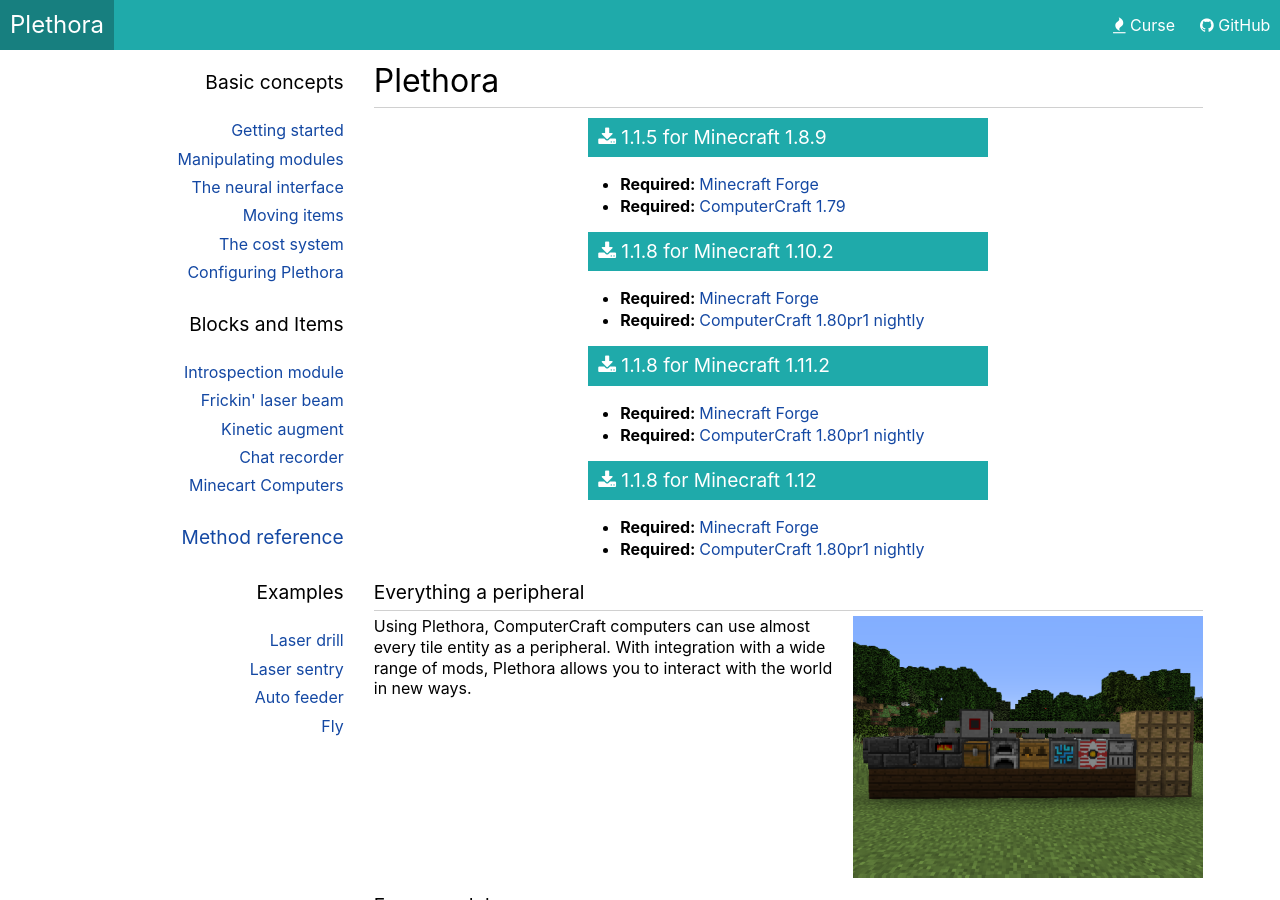
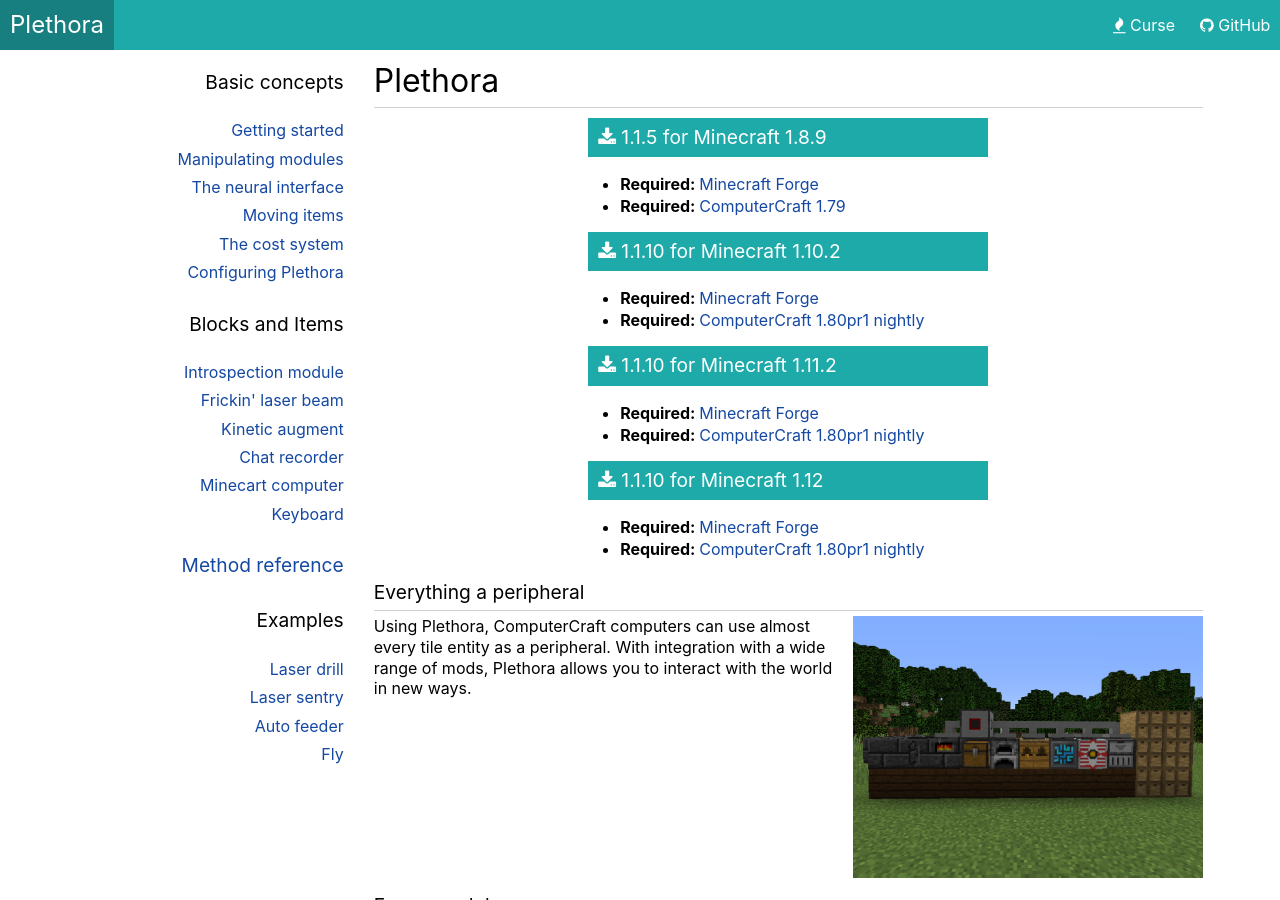
Before and after one commit to SquidDev-CC/plethora, a Jekyll site: the page built from index.html, in a window 1280 px wide and 900 px high. Built offline with Jekyll 4.4.1, drawn with Linux system fonts in a browser that asks for light colours.

Commit message:
Update Plethora versions
Also normalise cases of item/block names. This is now consistent with the
mod.

```diff
--- a/_layouts/text.html
+++ b/_layouts/text.html
@@ -28,10 +28,10 @@
 				<!-- <li><a href="{{ "items/module-sensor.html" | relative_url }}">Entity sensor</a></li> -->
 				<li><a href="{{ "items/module-kinetic.html" | relative_url }}">Kinetic augment</a></li>
 				<li><a href="{{ "items/module-chat.html" | relative_url }}">Chat recorder</a></li>
-				<!-- <li><a href="{{ "items/module-glasses.html" | relative_url }}">Overlay Glasses</a></li> -->
-				<li><a href="{{ "items/minecart.html" | relative_url }}">Minecart Computers</a></li>
-				<!-- <li><a href="{{ "items/redstone-integrator.html" | relative_url }}">Redstone Integrator</a></li> -->
-				<!-- <li><a href="{{ "items/keyboard.html" | relative_url }}">Keyboard</a></li> -->
+				<!-- <li><a href="{{ "items/module-glasses.html" | relative_url }}">Overlay glasses</a></li> -->
+				<li><a href="{{ "items/minecart.html" | relative_url }}">Minecart computer</a></li>
+				<!-- <li><a href="{{ "items/redstone-integrator.html" | relative_url }}">Redstone integrator</a></li> -->
+				<li><a href="{{ "items/keyboard.html" | relative_url }}">Keyboard</a></li>
 			</ul>
 		</div>
 
--- a/index.html
+++ b/index.html
@@ -19,10 +19,10 @@
 	</div>
 	<div class="version">
 		<h3>
-			<a href="https://minecraft.curseforge.com/projects/plethora-peripherals/files/2488692/download">
+			<a href="https://minecraft.curseforge.com/projects/plethora-peripherals/files/2521371/download">
 				<span class="fa fa-download" aria-hidden="true"></span>
 				<span class="aria-hint">Download</span>
-				1.1.8 for Minecraft 1.10.2
+				1.1.10 for Minecraft 1.10.2
 			</a>
 		</h3>
 		<ul>
@@ -32,10 +32,10 @@
 	</div>
 	<div class="version">
 		<h3>
-			<a href="https://minecraft.curseforge.com/projects/plethora-peripherals/files/2488696/download">
+			<a href="https://minecraft.curseforge.com/projects/plethora-peripherals/files/2521372/download">
 				<span class="fa fa-download" aria-hidden="true"></span>
 				<span class="aria-hint">Download</span>
-				1.1.8 for Minecraft 1.11.2
+				1.1.10 for Minecraft 1.11.2
 			</a>
 		</h3>
 		<ul>
@@ -45,10 +45,10 @@
 	</div>
 	<div class="version">
 		<h3>
-			<a href="https://minecraft.curseforge.com/projects/plethora-peripherals/files/2488708/download">
+			<a href="https://minecraft.curseforge.com/projects/plethora-peripherals/files/2521373/download">
 				<span class="fa fa-download" aria-hidden="true"></span>
 				<span class="aria-hint">Download</span>
-				1.1.8 for Minecraft 1.12
+				1.1.10 for Minecraft 1.12
 			</a>
 		</h3>
 		<ul>
```
Also changed, not shown: items/minecart.md (+1 -1 lines), items/module-introspection.md (+1 -1 lines).
